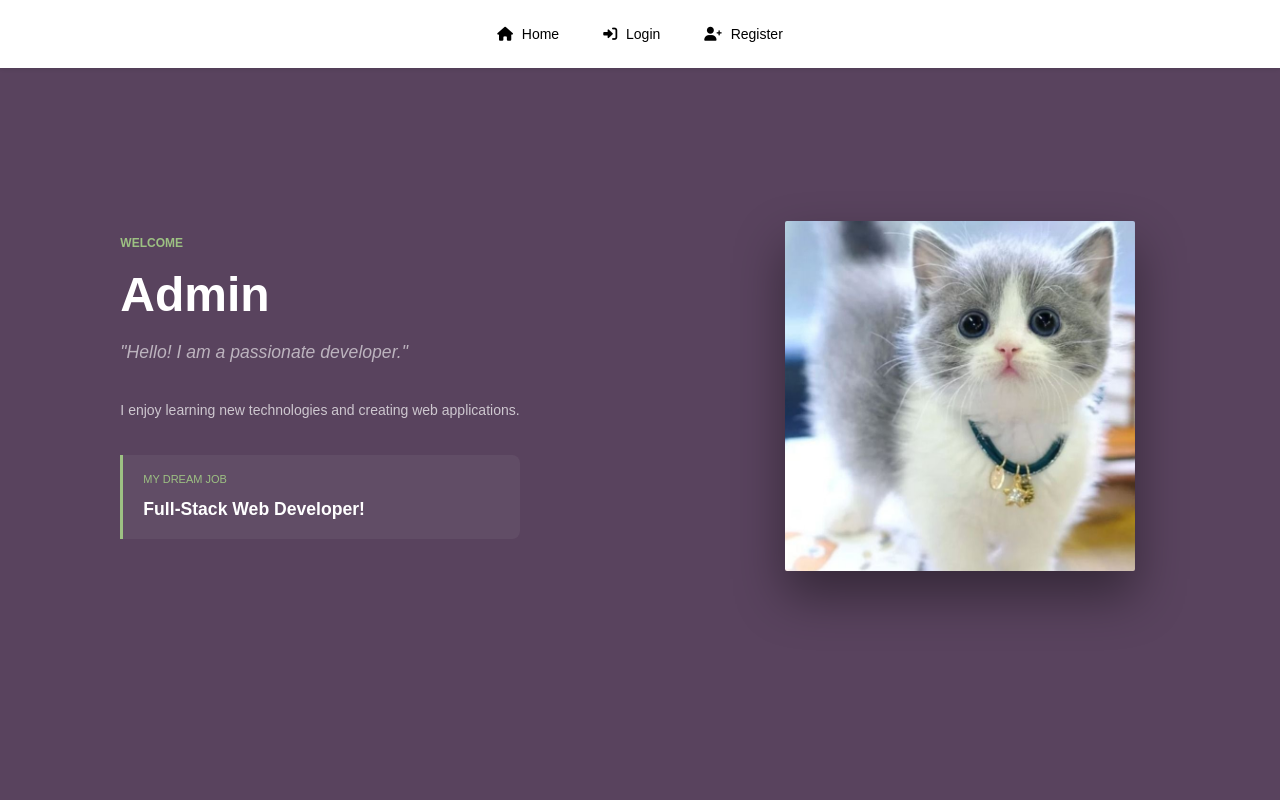
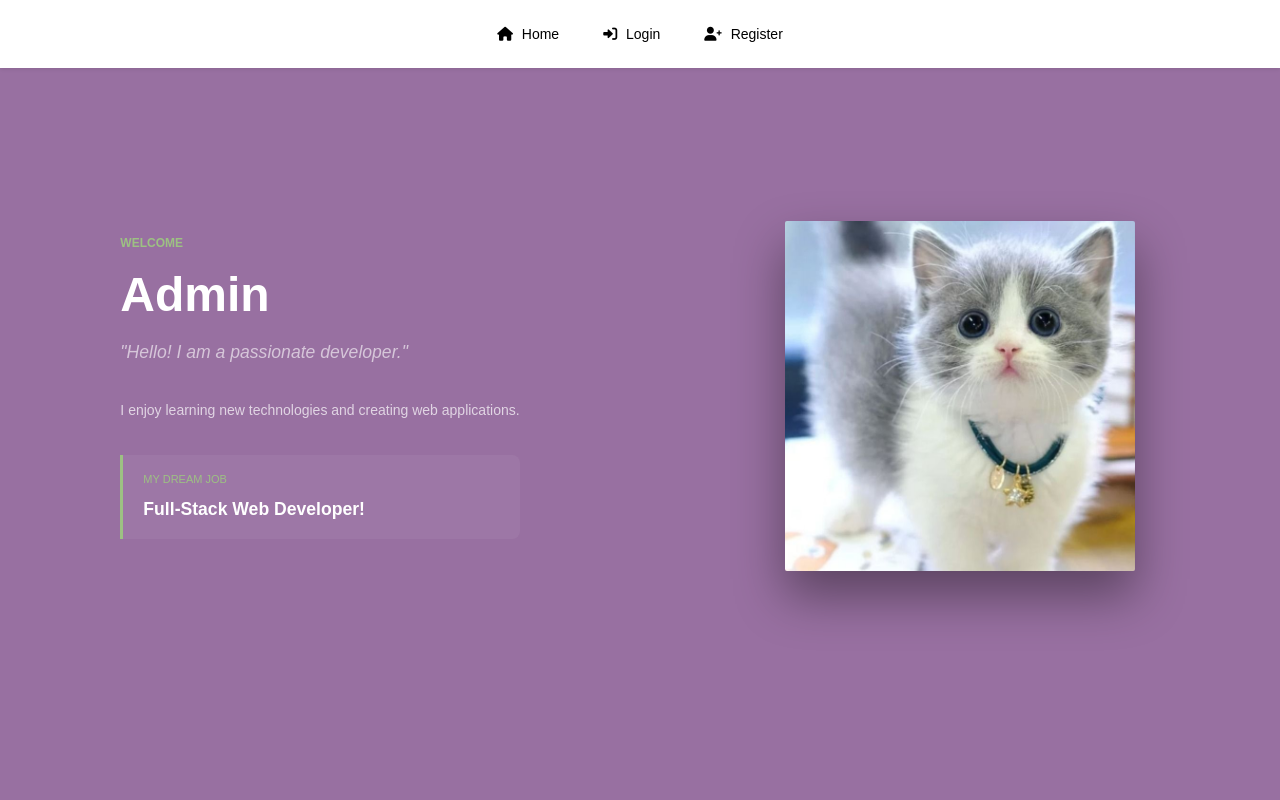
Before and after one commit to matrix505/flask_WEB_SYSTEM_client2, a Flask app: page / in a window 1280 px wide. Run offline with Flask 3, Linux system fonts and the light colour scheme; data that the repository does not hold is empty.

Commit message:
redesign

```diff
--- a/static/css/style.css
+++ b/static/css/style.css
@@ -257,7 +257,7 @@ a {
 .home-split {
     display: flex;
     min-height: 100vh;
-    background: #59435e;
+    background: #9870a1;
 }
 
 .home-left {
```
